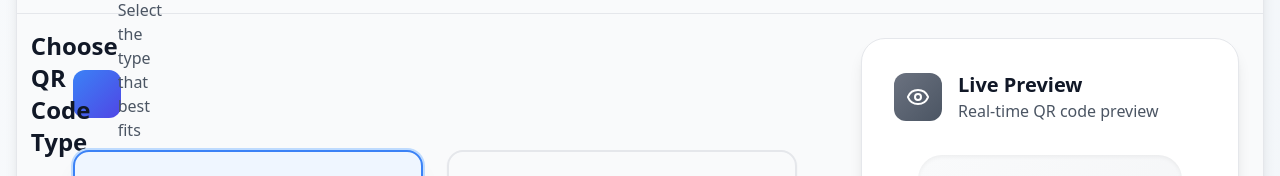
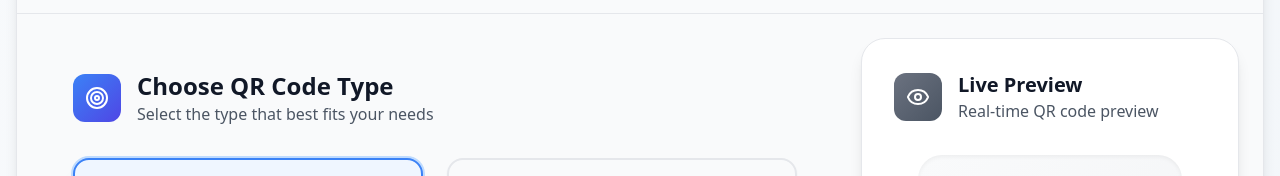
Before and after one commit to Burhan-sheikh/flashqwert, a React (Vite) app: page /generator in a window 1280 px wide. Shown: the part 359-535 px from the top of the page. Built offline with nearby package versions, Linux system fonts and the light colour scheme; no server answers.

Commit message:
Updated QRGenerator.tsx

```diff
--- a/src/components/QRGenerator.tsx
+++ b/src/components/QRGenerator.tsx
@@ -641,7 +641,9 @@ const QRGenerator: React.FC<QRGeneratorProps> = ({
               >
                 <div className="flex items-center gap-4 mb-8">
                   <div className="w-12 h-12 bg-gradient-to-br from-blue-500 to-indigo-600 rounded-xl flex items-center justify-center">
-
+                    <Target className="w-6 h-6 text-white" />
+                  </div>
+                  <div>
                     <h2 className="text-2xl font-bold text-gray-900">Choose QR Code Type</h2>
                     <p className="text-gray-600">Select the type that best fits your needs</p>
                   </div>
```
